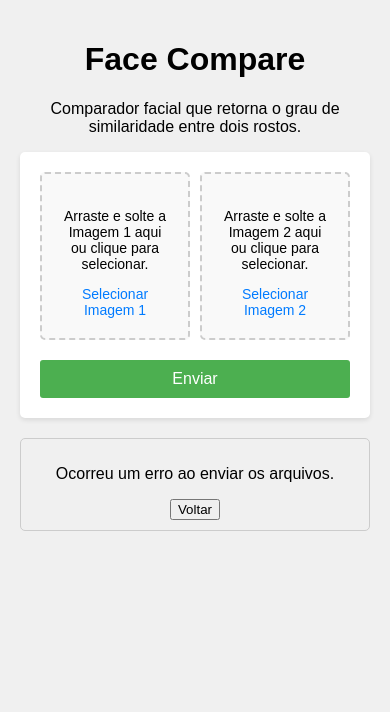
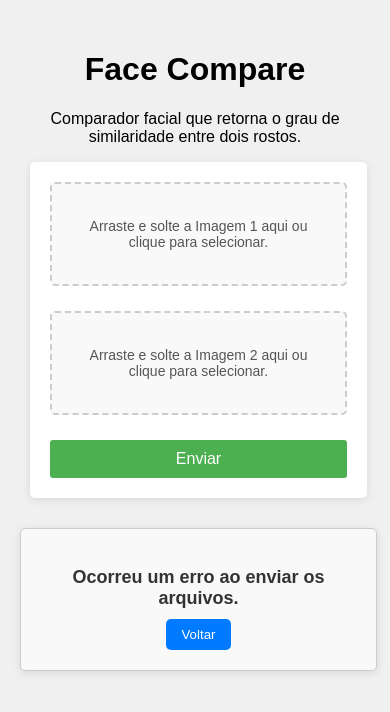
Before and after one commit to adrianojfg/face_compare, a plain HTML site: page frontend/index.html in a window 390 px wide. Both pictures are taken after a click on the button "Enviar". Drawn offline with Linux system fonts and the light colour scheme; no server answers.

Commit message:
Improve UI

```diff
--- a/frontend/index.html
+++ b/frontend/index.html
@@ -15,13 +15,11 @@
                 <div id="drop-area-file1" class="drop-area">
                     <p>Arraste e solte a Imagem 1 aqui ou clique para selecionar.</p>
                     <input type="file" name="file1" id="file1" accept="image/*" style="display: none;" />
-                    <label for="file1" class="file-label">Selecionar Imagem 1</label>
                     <img id="preview-file1" class="preview" alt="Prévia da Imagem 1" />
                 </div>
                 <div id="drop-area-file2" class="drop-area">
                     <p>Arraste e solte a Imagem 2 aqui ou clique para selecionar.</p>
                     <input type="file" name="file2" id="file2" accept="image/*" style="display: none;" />
-                    <label for="file2" class="file-label">Selecionar Imagem 2</label>
                     <img id="preview-file2" class="preview" alt="Prévia da Imagem 2" />
                 </div>
             </div>
--- a/frontend/styles.css
+++ b/frontend/styles.css
@@ -1,23 +1,42 @@
 /* Estilos globais */
+:root {
+    --primary-color: #007BFF;
+    --success-color: #4CAF50;
+    --success-hover-color: #45a049;
+    --active-success-color: #388e3c;
+    --background-light: #f9f9f9;
+    --background-dark: #f0f0f0;
+    --border-color: #ccc;
+    --border-radius: 5px;
+    --font-size-base: 14px;
+    --font-size-heading: 16px;
+    --font-size-large: 18px;
+}
+
 body {
     font-family: Arial, sans-serif;
     margin: 0;
     padding: 20px;
-    background-color: #f0f0f0;
+    background-color: var(--background-dark);
 }
 
 #form-container {
     text-align: center;
 }
 
-/* Estilos do formulário */
-form {
+/* Estilos do formulário e resultado */
+form, #result {
     max-width: 400px;
     margin: 0 auto;
     background-color: #fff;
     padding: 20px;
-    border-radius: 5px;
-    box-shadow: 0 2px 5px rgba(0, 0, 0, 0.1);
+    border-radius: var(--border-radius);
+    box-shadow: 0 2px 8px rgba(0, 0, 0, 0.1); /* Sombra leve */
+}
+
+/* Estilos de entrada de arquivo e labels */
+input[type="file"], .file-label {
+    border-radius: var(--border-radius);
 }
 
 .inputs {
@@ -27,60 +46,99 @@ form {
 
 /* Estilos da área de arrastar e soltar */
 .drop-area {
-    border: 2px dashed #ccc;
-    border-radius: 5px;
+    border: 2px dashed var(--border-color);
+    border-radius: var(--border-radius);
     padding: 20px;
     text-align: center;
     margin-bottom: 10px;
-    background-color: #f9f9f9;
+    background-color: var(--background-light);
     cursor: pointer;
+    transition: background-color 0.3s ease, border-color 0.3s ease;
 }
 
 .drop-area p, label {
-    font-size: 14px;
+    font-size: var(--font-size-base);
+    color: #555;
 }
 
-.file-label {
-    display: block;
-    margin-top: 10px;
-    color: #007BFF;
-    cursor: pointer;
+/* Quando o drop-area está em foco */
+.drop-area:focus-within {
+    border-color: var(--primary-color);
+    background-color: #e6f7ff;
+    box-shadow: 0 0 10px rgba(0, 123, 255, 0.5);
+}
+
+.drop-area.highlight {
+    border-color: var(--success-color);
+    background-color: #e0f7e0;
 }
 
 /* Estilos do botão */
 button[type="submit"] {
-    background-color: #4CAF50;
+    background-color: var(--success-color);
     color: #fff;
     border: none;
     padding: 10px 20px;
     text-align: center;
-    text-decoration: none;
     display: inline-block;
-    font-size: 16px;
+    font-size: var(--font-size-heading);
     margin-top: 10px;
     cursor: pointer;
     border-radius: 3px;
     width: 100%;
+    transition: background-color 0.3s ease, transform 0.2s ease;
+}
+
+button[type="submit"]:hover {
+    background-color: var(--success-hover-color);
+    transform: scale(1.05);
+}
+
+button[type="submit"]:active {
+    background-color: var(--active-success-color);
 }
 
 /* Estilos do resultado */
 #result {
     margin-top: 20px;
-    padding: 10px;
-    border: 1px solid #ccc;
-    border-radius: 5px;
+    padding: 20px;
+    border: 1px solid var(--border-color);
+    border-radius: var(--border-radius);
+    background-color: var(--background-light);
     text-align: center;
+    box-shadow: 0 2px 8px rgba(0, 0, 0, 0.1);
+}
+
+#result-text {
+    font-size: var(--font-size-large);
+    font-weight: bold;
+    color: #333;
+    margin-bottom: 10px;
+}
+
+#voltar {
+    padding: 8px 15px;
+    background-color: var(--primary-color);
+    color: #fff;
+    border: none;
+    border-radius: var(--border-radius);
+    cursor: pointer;
+    transition: background-color 0.3s ease;
+}
+
+#voltar:hover {
+    background-color: #0056b3;
 }
 
 /* Estilos do spinner */
 #loading {
     display: inline-block;
-    width: 10px;
-    height: 10px;
+    width: 15px;
+    height: 15px;
     border: 3px solid #f3f3f3;
     border-top: 3px solid #3498db;
     border-radius: 50%;
-    animation: spin 1s linear infinite;
+    animation: spin 1.5s linear infinite;
     margin-left: 5px;
     vertical-align: top;
 }
@@ -90,16 +148,44 @@ button[type="submit"] {
     100% { transform: rotate(360deg); }
 }
 
-.drop-area.highlight {
-    border-color: #4CAF50;
-    background-color: #e0f7e0;
+/* Estilos do preview */
+.preview {
+    margin: 10px auto;
+    max-width: 100%;  /* Garante que a imagem não ultrapasse a largura da área */
+    max-height: 300px;  /* Define uma altura máxima para o preview */
+    display: none;  /* Oculta inicialmente */
+    border: 1px solid var(--border-color);
+    border-radius: var(--border-radius);
+    object-fit: contain;  /* Mantém a imagem dentro da área, sem deformar */
 }
 
-.preview {
-    margin: 10px auto;
-    max-width: 100%;
-    max-height: 200px;
-    display: none; /* Oculta inicialmente */
-    border: 1px solid #ccc;
-    border-radius: 5px;
+/* Ajustes para dispositivos pequenos (celulares) */
+@media (max-width: 600px) {
+    #form-container {
+        padding: 10px;
+    }
+
+    form {
+        width: 90%;
+    }
+
+    .inputs {
+        flex-direction: column;
+    }
+
+    .drop-area {
+        margin-bottom: 15px;
+    }
+
+    .file-label {
+        font-size: 12px;
+    }
+
+    #result {
+        width: 90%;
+    }
+
+    #submitButton {
+        width: 100%;
+    }
 }
```
